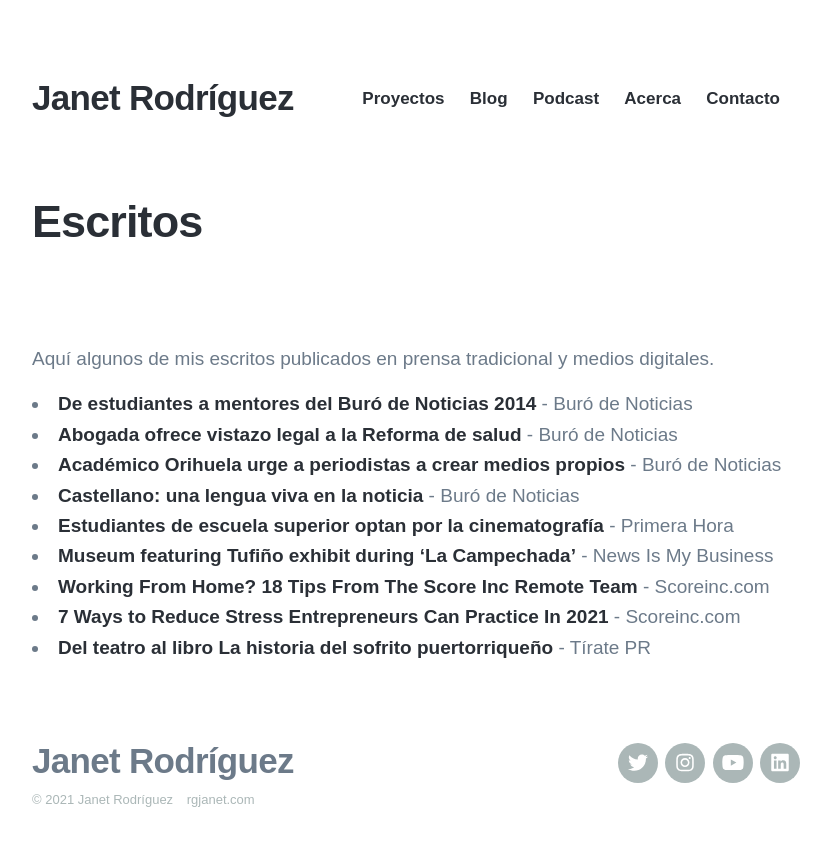
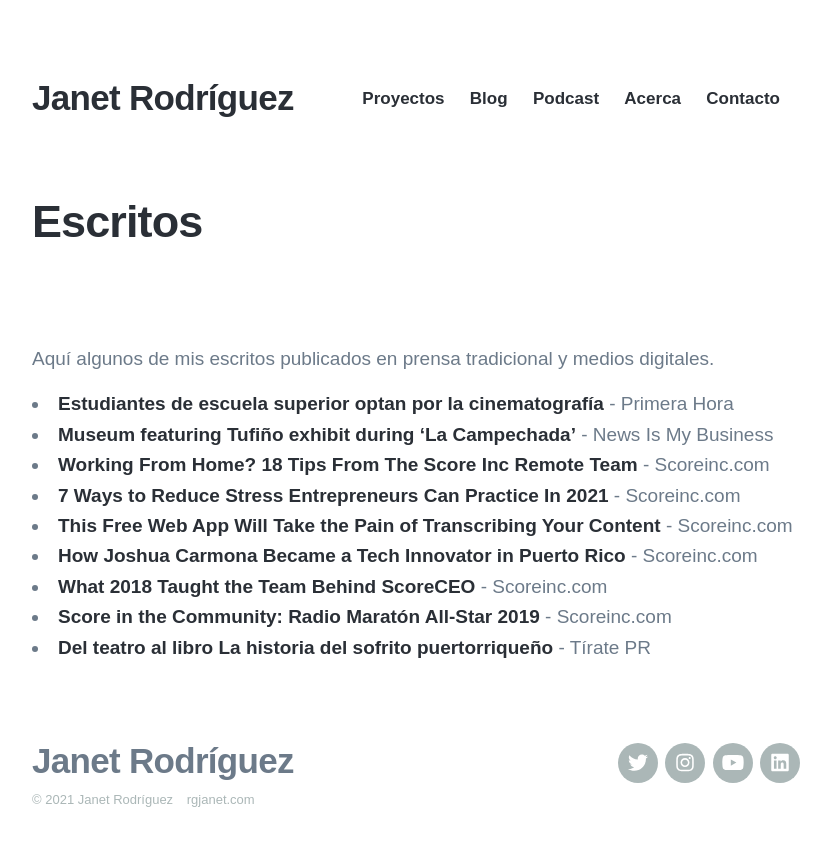
Before and after one commit to rgjanet/rgjanet.github.io, a Jekyll site: the page built from _projects/2020-02-20-escritos.md, in a window 1280 px wide. Shown: the top 846 px of the page, without its empty margins (224-1055 px from the left). Built offline with Jekyll 4.4.1, drawn with Linux system fonts in a browser that asks for light colours; nearby versions of some CDN libraries; some web fonts are replaced.

Commit message:
Update 2020-02-20-escritos.md

```diff
--- a/_projects/2020-02-20-escritos.md
+++ b/_projects/2020-02-20-escritos.md
@@ -6,12 +6,12 @@ featured_image: '/images/Proyectos/escritos.png'
 ---
 Aquí algunos de mis escritos publicados en prensa tradicional y medios digitales.
 
-* [De estudiantes a mentores del Buró de Noticias 2014](http://burodenoticias.com/de-estudiantes-a-mentores-del-buro-de-noticias-2014/) - Buró de Noticias
-* [Abogada ofrece vistazo legal a la Reforma de salud](http://burodenoticias.com/abogada-ofrece-vistazo-legal-a-la-reforma-de-salud/) - Buró de Noticias
-* [Académico Orihuela urge a periodistas a crear medios propios](http://burodenoticias.com/orihuela-apuesta-por-los-nuevos-medios/) - Buró de Noticias
-* [Castellano: una lengua viva en la noticia](http://burodenoticias.com/castellano-una-lengua-viva-en-la-noticia/) - Buró de Noticias
 * [Estudiantes de escuela superior optan por la cinematografía](https://www.primerahora.com/entretenimiento/cine-tv/notas/estudiantes-de-escuela-superior-optan-por-la-cinematografia-video/) - Primera Hora
 * [Museum featuring Tufiño exhibit during ‘La Campechada’](http://newsismybusiness.com/featuring-exhibit-campechada/) - News Is My Business
 * [Working From Home? 18 Tips From The Score Inc Remote Team](https://www.scoreceo.com/working-from-home-18-tips-from-the-score-remote-team/) - Scoreinc.com
 * [7 Ways to Reduce Stress Entrepreneurs Can Practice In 2021](https://www.scoreinc.com/7-ways-to-reduce-stress-entrepreneurs-can-practice-in-2021/) - Scoreinc.com
+* [This Free Web App Will Take the Pain of Transcribing Your Content](https://www.scoreceo.com/this-free-web-app-will-take-the-pain-of-transcribing-your-content/) - Scoreinc.com
+* [How Joshua Carmona Became a Tech Innovator in Puerto Rico](https://www.scoreceo.com/how-joshua-carmona-became-a-tech-innovator-in-puerto-rico/) - Scoreinc.com
+* [What 2018 Taught the Team Behind ScoreCEO](https://www.scoreceo.com/what-2018-taught-the-team-behind-scoreceo/) - Scoreinc.com
+* [Score in the Community: Radio Maratón All-Star 2019](https://www.scoreceo.com/score-in-the-community-radio-maraton-all-star-2019/) - Scoreinc.com
 * [Del teatro al libro La historia del sofrito puertorriqueño](https://tiratepuertorico.com/del-teatro-al-libro-la-historia-del-sofrito-puertorriqueno/) - Tírate PR
```
